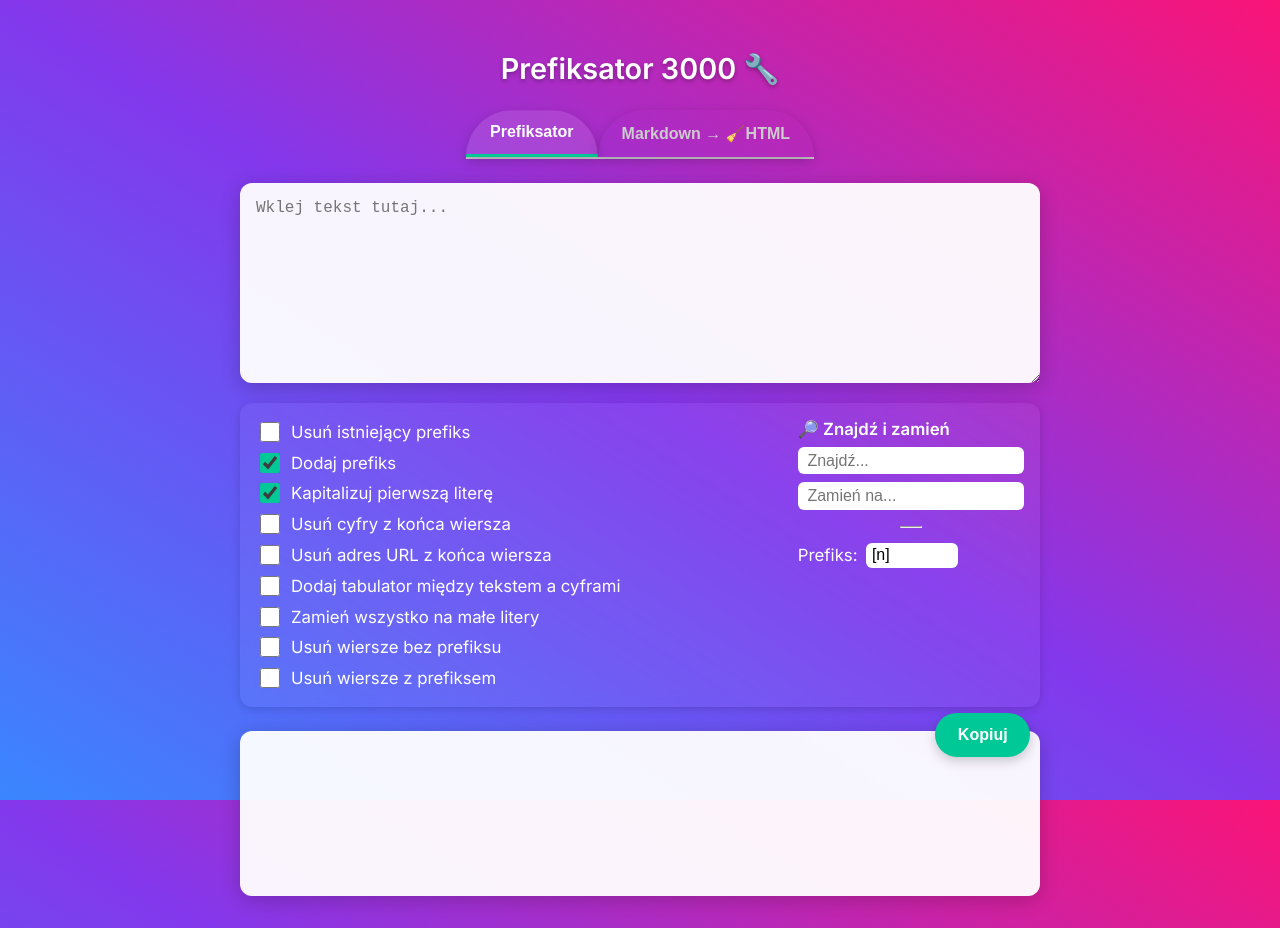
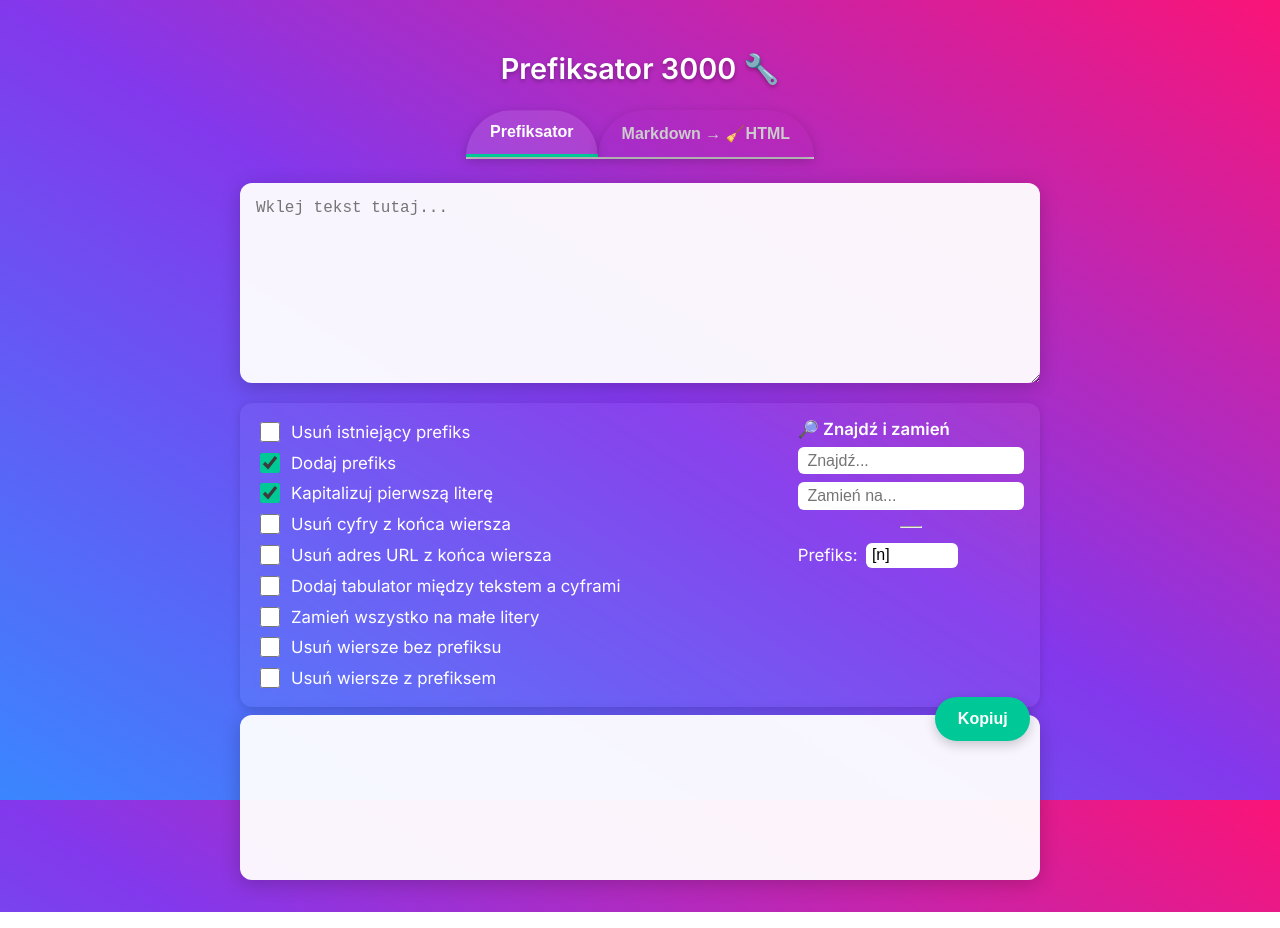
Before and after one commit to neonconsole/prefiksator, a plain HTML site: page index.html in a window 1280 px wide. Drawn offline with nearby package versions, Linux system fonts and the light colour scheme.

Commit message:
Update index.html
output style

```diff
--- a/index.html
+++ b/index.html
@@ -71,7 +71,7 @@
       height: 200px;
     }
     .output {
-      margin-top: 1.5rem;
+      margin-top: 0.5rem;
       min-height: 100px;
       white-space: pre-wrap;
       position: relative;
```
